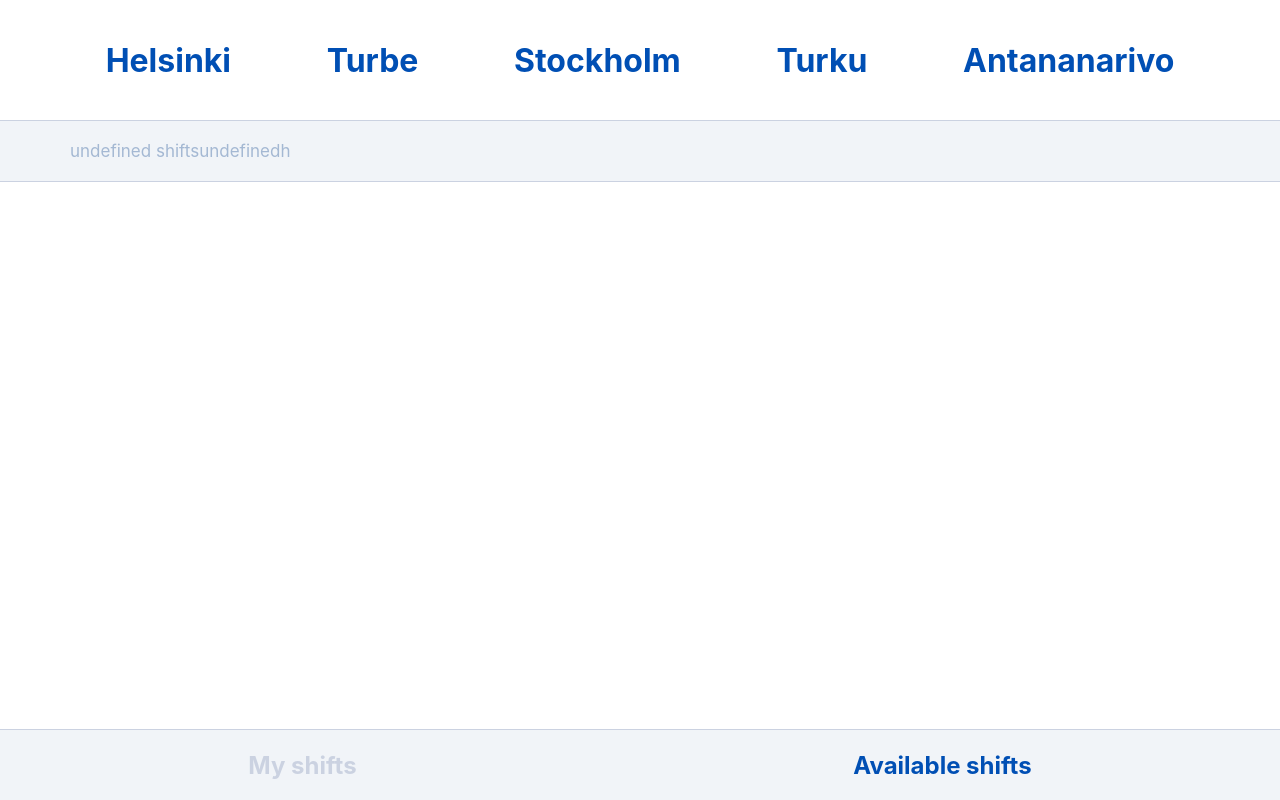
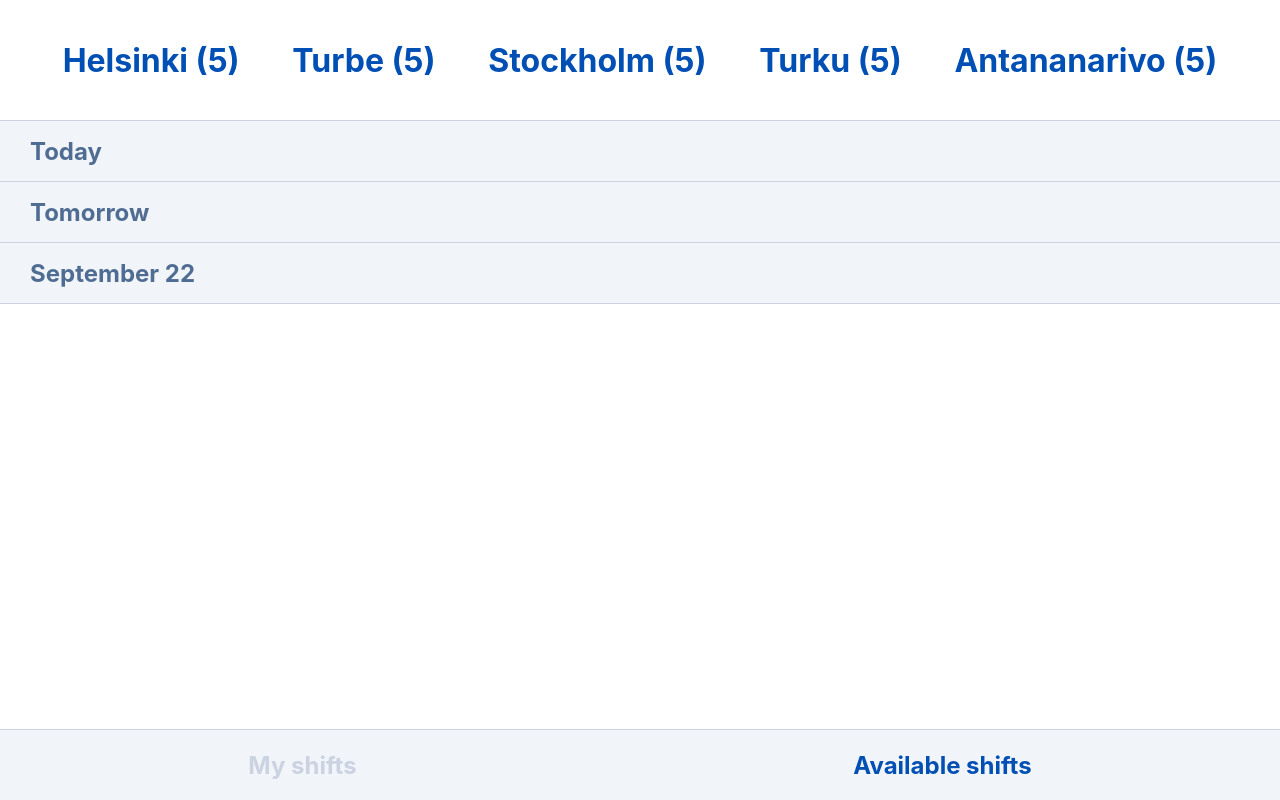
Before and after one commit to kaechesbord/tasks-app, a React (Create React App) app: page /available-shifts in a window 1280 px wide. Built offline with nearby package versions, Linux system fonts and the light colour scheme.

Commit message:
more added

```diff
--- a/src/App.js
+++ b/src/App.js
@@ -7,36 +7,29 @@ import Footer from './components/Footer';
 import { mockDataTime } from './components/Tab';
 import { calculateTimeDuration } from './components/Tab';
 
-let startTime = 0;
-let endTime = 0;
-let time = 0;
-
-mockDataTime.map((item) => {
-  startTime = item.startTime;
-  endTime = item.endTime;
-  time = calculateTimeDuration(startTime, endTime);
-  return time;
-});
+const totalDuration = calculateTimeDuration();
 
 export const mockData = [
   {
     date: 'Today',
     when: DateTime.local().startOf('day').valueOf(),
-    time: time,
+    time: totalDuration,
   },
   {
     date: 'Tomorrow',
     when: DateTime.local().plus({ days: 1 }).startOf('day').valueOf(),
-    time: time,
+    time: totalDuration,
   },
   {
     date: 'September 22',
     when: DateTime.fromObject({ year: 2023, month: 9, day: 22 }).startOf('day').valueOf(),
-    time: time,
+    time: totalDuration,
   },
 ];
 
 
+
+const show = true
 const shifts = mockDataTime.length;
 const App = () => {
   return (
@@ -44,7 +37,7 @@ const App = () => {
       <div className="content-container">
         {mockData.map((data, index) => (
           <div key={index}>
-            <Header date={data.date} shifts={shifts} time={data.time} />
+            <Header date={data.date} shifts={shifts} time={data.time} showElement={show} />
             <Tab date={data.date} started={false} />
           </div>
         ))}
--- a/src/components/Filter.js
+++ b/src/components/Filter.js
@@ -6,8 +6,8 @@ const Filter = () => {
   return (
     <div className='contain'>
       <div className='places'>
-       {mockDataTime.map((data) => {
-        return <h1>{data.area}</h1>
+       {mockDataTime.map((data, id) => {
+        return <h1 key={id}>{`${data.area} (${mockDataTime.length})`}</h1>
        })}
       </div>
     </div>
--- a/src/components/Header.js
+++ b/src/components/Header.js
@@ -1,11 +1,11 @@
 import React from 'react';
 import './Header.css';
 
-const Header = ({ date, shifts, time }) => {
+const Header = ({ date, shifts, time, showElement }) => {
   return (
     <div className='header'>
       <h2>{date}</h2>
-      <h4>{shifts + " shifts" + time + "h"}</h4>
+      {showElement && <h4>{shifts + " shifts " + time + "h"}</h4>}
     </div>
   );
 };
--- a/src/components/SecondScreen.js
+++ b/src/components/SecondScreen.js
@@ -2,13 +2,15 @@ import React from 'react'
 import Footer from './Footer'
 import Filter from './Filter'
 import Header from './Header'
+import { mockData } from '../App'
 
 const SecondScreen = () => {
+  const shouldShowElement = false;
   return (
     <div>
       <Filter/>
       <Footer/>
-      <Header/>
+      {mockData.map((data, index) => <Header key={index} date={data.date} showElement={shouldShowElement} />)}
     </div>
   )
 }
--- a/src/components/Tab.js
+++ b/src/components/Tab.js
@@ -29,28 +29,32 @@ export const mockDataTime = [
   createMockShift({
     area: 'Stockholm',
     startTime: currentDate.set({ hour: 13 }).valueOf(),
-    endTime: currentDate.set({ hour: 17, minutes: 30 }).valueOf(),
+    endTime: currentDate.set({ hour: 14, minutes: 30 }).valueOf(),
   }),
   createMockShift({
     area: 'Turku',
     startTime: currentDate.set({ hour: 16 }).valueOf(),
-    endTime: currentDate.set({ hour: 21, minutes: 30 }).valueOf(),
+    endTime: currentDate.set({ hour: 17, minutes: 30 }).valueOf(),
   }),
   createMockShift({
     area: 'Antananarivo',
-    startTime: currentDate.set({ hour: 16 }).valueOf(),
-    endTime: currentDate.set({ hour: 17, minutes: 30 }).valueOf(),
+    startTime: currentDate.set({ hour: 20 }).valueOf(),
+    endTime: currentDate.set({ hour: 23, minutes: 30 }).valueOf(),
   }),
 ];
 
-export function calculateTimeDuration(startTime, endTime) {
-  const formattedStartTime = DateTime.fromMillis(startTime)
-  const formattedEndTime = DateTime.fromMillis(endTime)
-  const time = formattedEndTime - formattedStartTime;
-  return time/100;
+export function calculateTimeDuration() {
+  let totalDuration = 0;
+
+  mockDataTime.forEach((item) => {
+    const duration = item.endTime - item.startTime;
+    totalDuration += duration;
+  });
+
+  return Math.round((totalDuration / 3600000) * 10) / 10;;
 }
-console.log(calculateTimeDuration(1430, 1600))
-const Tab = ({ startTime, endTime, location, started }) => {
+
+const Tab = ({ startTime, endTime, location }) => {
   const [isStarted, setStarted] = useState(false);
   const [today, setToday] = useState()
 
@@ -58,6 +62,7 @@ const Tab = ({ startTime, endTime, location, started }) => {
   const formattedEndTime = DateTime.fromMillis(endTime).toFormat('HH:mm');
   useEffect(() => {
     const currentTime = DateTime.local().toMillis();
+    location = currentTime
     const startTimestamp = startTime;
     const endTimestamp = endTime;
     mockData.forEach((data) => {
@@ -72,7 +77,7 @@ const Tab = ({ startTime, endTime, location, started }) => {
         setStarted(false);
       }
     }
-  }, [startTime, endTime]);
+  }, [startTime, endTime, location]);
 
   return (
     <div>
```
